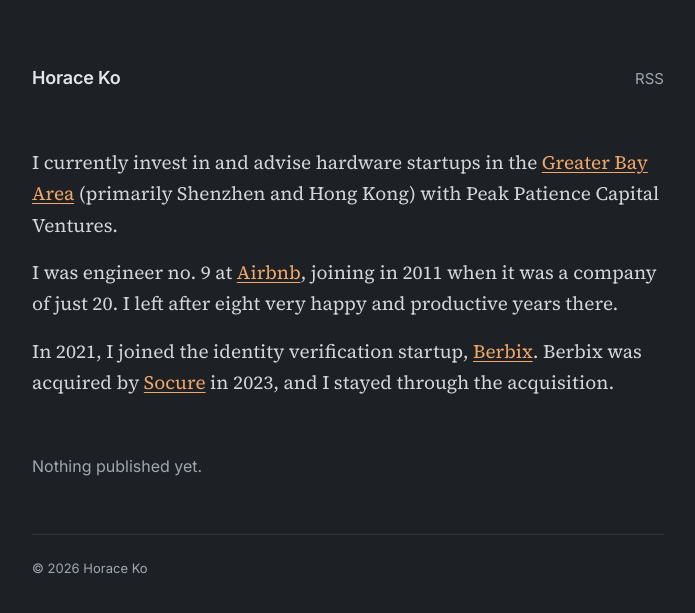
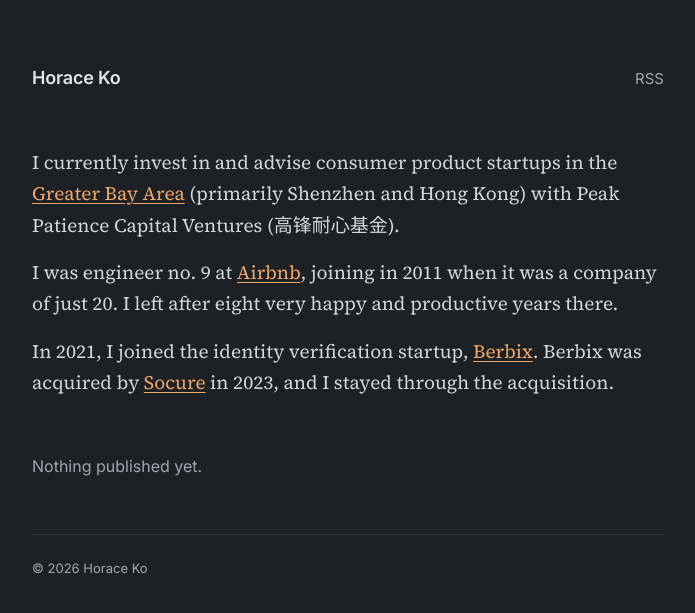
Before and after one commit to horaceko/horaceko.github.io, a Jekyll site: the page built from index.md, in a window 1280 px wide. Shown: the top 613 px of the page, without its empty margins (292-987 px from the left). Built offline with Jekyll 4.4.1, drawn with Linux system fonts in a browser that asks for light colours.

Commit message:
More about updates.

```diff
--- a/index.md
+++ b/index.md
@@ -1,7 +1,7 @@
 ---
 layout: home
 ---
-I currently invest in and advise hardware startups in the [Greater Bay Area](https://en.wikipedia.org/wiki/Guangdong%E2%80%93Hong_Kong%E2%80%93Macao_Greater_Bay_Area) (primarily Shenzhen and Hong Kong) with Peak Patience Capital Ventures.
+I currently invest in and advise consumer product startups in the [Greater Bay Area](https://en.wikipedia.org/wiki/Guangdong%E2%80%93Hong_Kong%E2%80%93Macao_Greater_Bay_Area) (primarily Shenzhen and Hong Kong) with Peak Patience Capital Ventures (高锋耐心基金).
 
 I was engineer no. 9 at [Airbnb](https://airbnb.com), joining in 2011 when it was a company of just 20. I left after eight very happy and productive years there.
 
```
